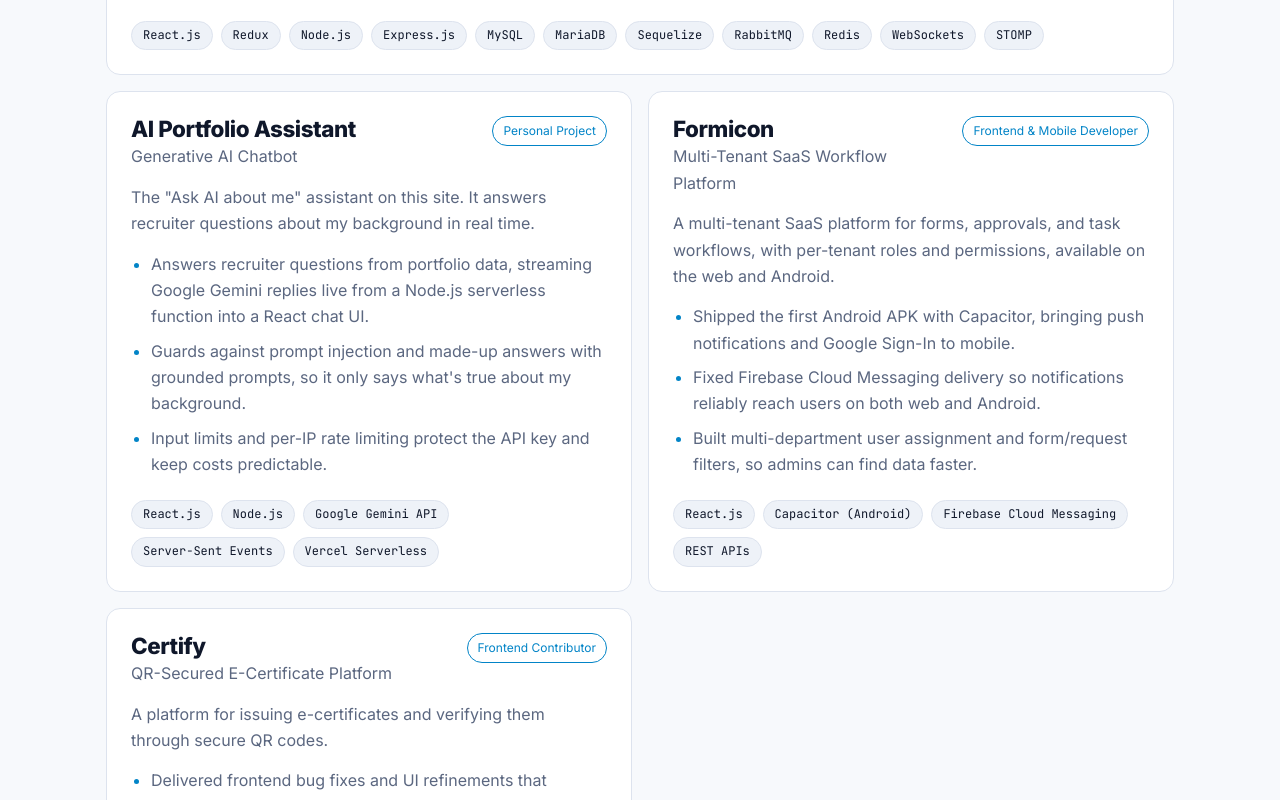
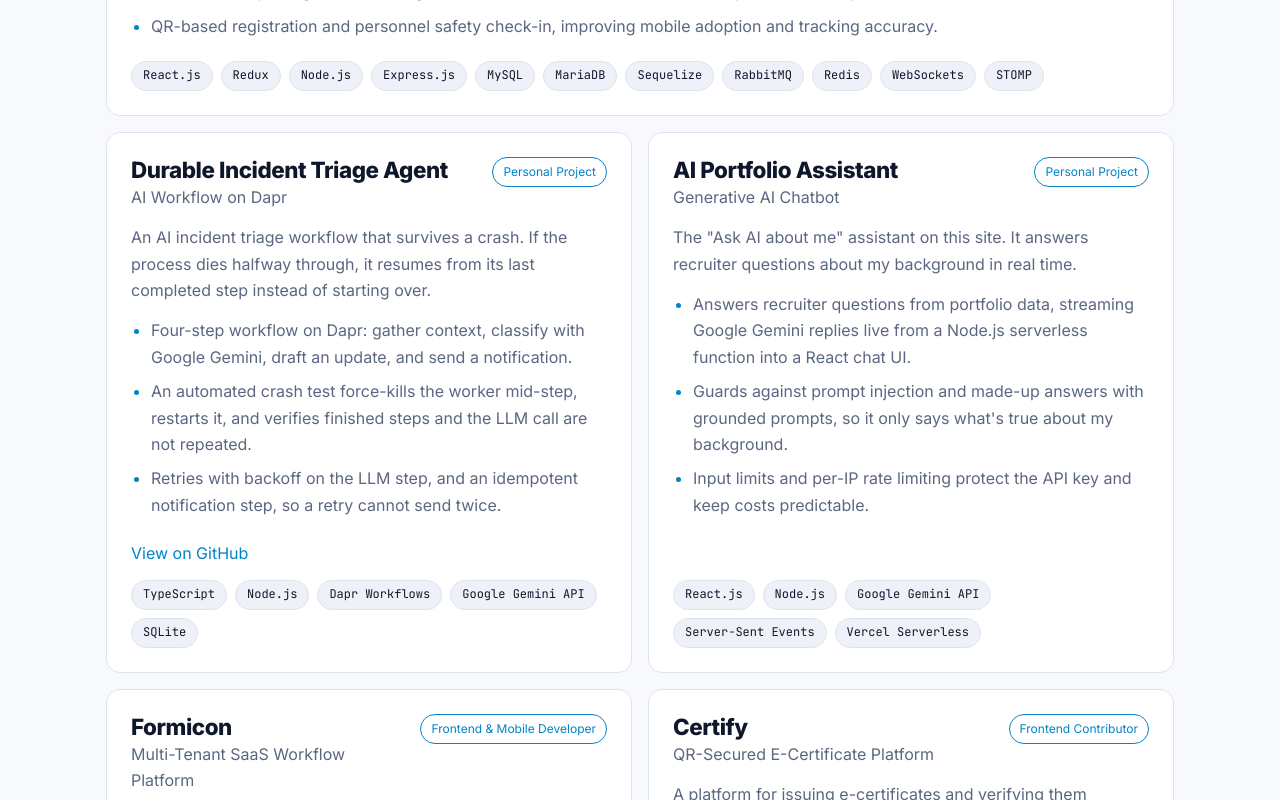
Before and after one commit to navin017/portfolio, a React (Vite) app: page / in a window 1280 px wide. Shown: the part 3040-3840 px from the top of the page. Built offline with nearby package versions, Linux system fonts and the light colour scheme.

Commit message:
Add Durable Incident Triage Agent project

```diff
--- a/src/App.jsx
+++ b/src/App.jsx
@@ -115,6 +115,7 @@ export default function App() {
                 <ul className="points">
                   {p.points.map((pt) => <li key={pt}>{pt}</li>)}
                 </ul>
+                {p.link && <a href={p.link} target="_blank" rel="noreferrer">View on GitHub</a>}
                 <div className="chips">
                   {p.tech.map((t) => <span key={t} className="chip mono">{t}</span>)}
                 </div>
--- a/src/data.js
+++ b/src/data.js
@@ -27,7 +27,7 @@ export const skills = [
   { group: "Frontend", items: ["React.js", "Angular", "Redux", "TypeScript", "JavaScript (ES6+)", "HTML5", "CSS3", "Responsive UI"] },
   { group: "Backend", items: ["Node.js", "Express.js", "REST API Design", "Sequelize ORM", "WebSockets", "STOMP"] },
   { group: "Messaging & Data", items: ["RabbitMQ (AMQP / MQTT)", "Redis", "MySQL", "MariaDB", "Database Design"] },
-  { group: "Architecture", items: ["Microservices", "Event-Driven Architecture", "Pub/Sub Messaging", "Real-Time Systems", "Component-Based Architecture", "RBAC"] },
+  { group: "Architecture", items: ["Microservices", "Event-Driven Architecture", "Pub/Sub Messaging", "Real-Time Systems", "Durable Workflows (Dapr)", "Component-Based Architecture", "RBAC"] },
   { group: "Tooling", items: ["Git & GitHub", "Jest", "Webpack", "Sentry", "AWS CloudWatch (Log Analysis)", "Ubuntu Linux", "Agile"] },
   { group: "Generative AI", items: ["Google Gemini API", "LLM Integration", "Prompt Engineering", "Streaming Responses", "Claude Code"] },
 ];
@@ -63,6 +63,20 @@ export const projects = [
       "QR-based registration and personnel safety check-in, improving mobile adoption and tracking accuracy.",
     ],
     tech: ["React.js", "Redux", "Node.js", "Express.js", "MySQL", "MariaDB", "Sequelize", "RabbitMQ", "Redis", "WebSockets", "STOMP"],
+  },
+  {
+    name: "Durable Incident Triage Agent",
+    kind: "AI Workflow on Dapr",
+    role: "Personal Project",
+    link: "https://github.com/navin017/durable-incident-agent",
+    summary:
+      "An AI incident triage workflow that survives a crash. If the process dies halfway through, it resumes from its last completed step instead of starting over.",
+    points: [
+      "Four-step workflow on Dapr: gather context, classify with Google Gemini, draft an update, and send a notification.",
+      "An automated crash test force-kills the worker mid-step, restarts it, and verifies finished steps and the LLM call are not repeated.",
+      "Retries with backoff on the LLM step, and an idempotent notification step, so a retry cannot send twice.",
+    ],
+    tech: ["TypeScript", "Node.js", "Dapr Workflows", "Google Gemini API", "SQLite"],
   },
   {
     name: "AI Portfolio Assistant",
```
